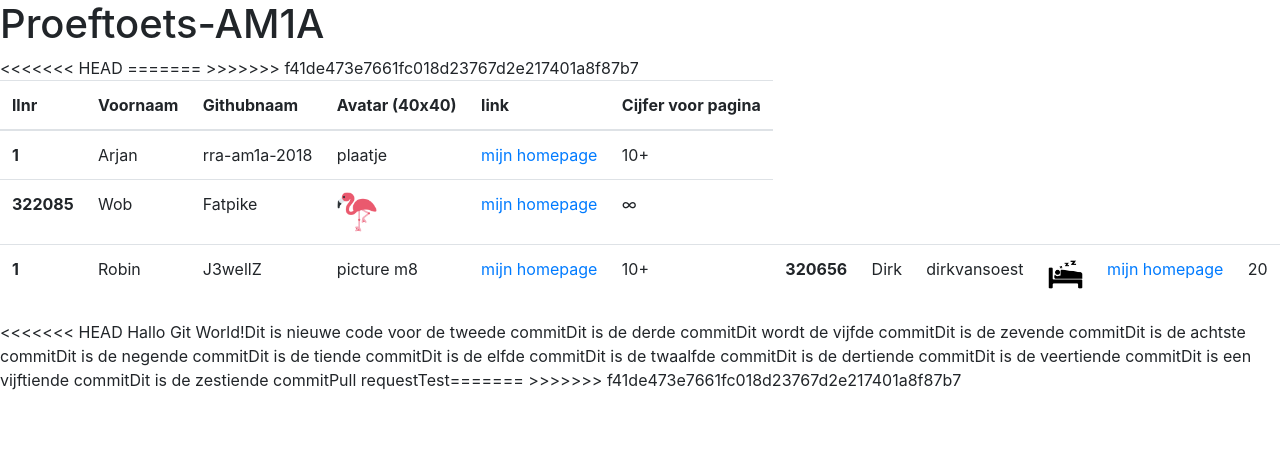
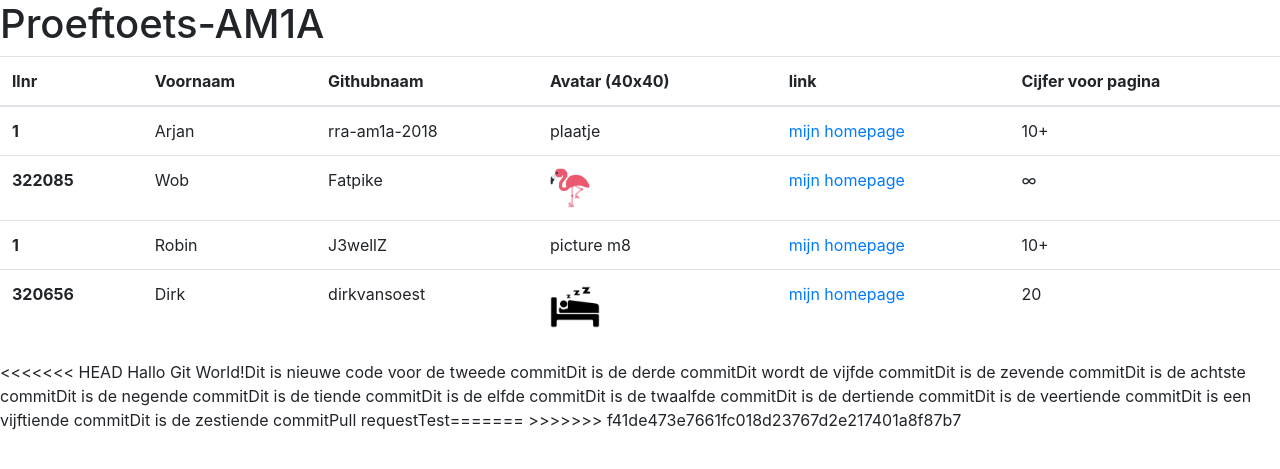
Before and after one commit to rra-am1a-2018/proeftoets-am1a, a PHP site: page / in a window 1280 px wide. Shown: the top 469 px of the page. Run offline with PHP 8.4, Linux system fonts and the light colour scheme.

Commit message:
fixed dirks row

```diff
--- a/index.php
+++ b/index.php
@@ -42,21 +42,19 @@
           <td>∞</td>
         </tr>
     <tr>
-<<<<<<< HEAD
       <th scope="row">1</th>
       <td>Robin</td>
       <td>J3wellZ</td>
       <td>picture m8</td>
       <td><a href="./robin_J3wellZ.php">mijn homepage</a></td>
       <td>10+</td>
-=======
+    <tr>
       <th scope="row">320656</th>
       <td>Dirk</td>
       <td>dirkvansoest</td>
-      <td><img src="img\slaap.png" width="35px" height="35px"></td>
+      <td><img src="img\slaap.png" width="50px" height="50px"></td>
       <td><a href="dirk_dirkvansoest.php">mijn homepage</a></td>
       <td>20</td>
->>>>>>> f41de473e7661fc018d23767d2e217401a8f87b7
     </tr>
   </tbody>
 </table>
```
